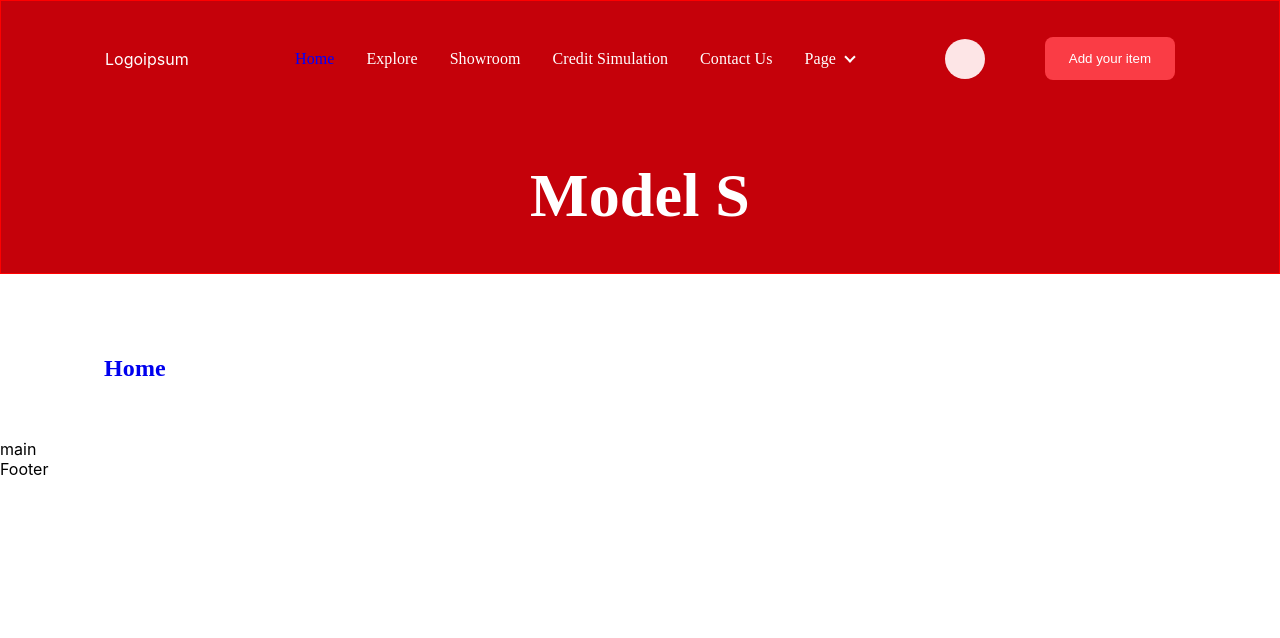
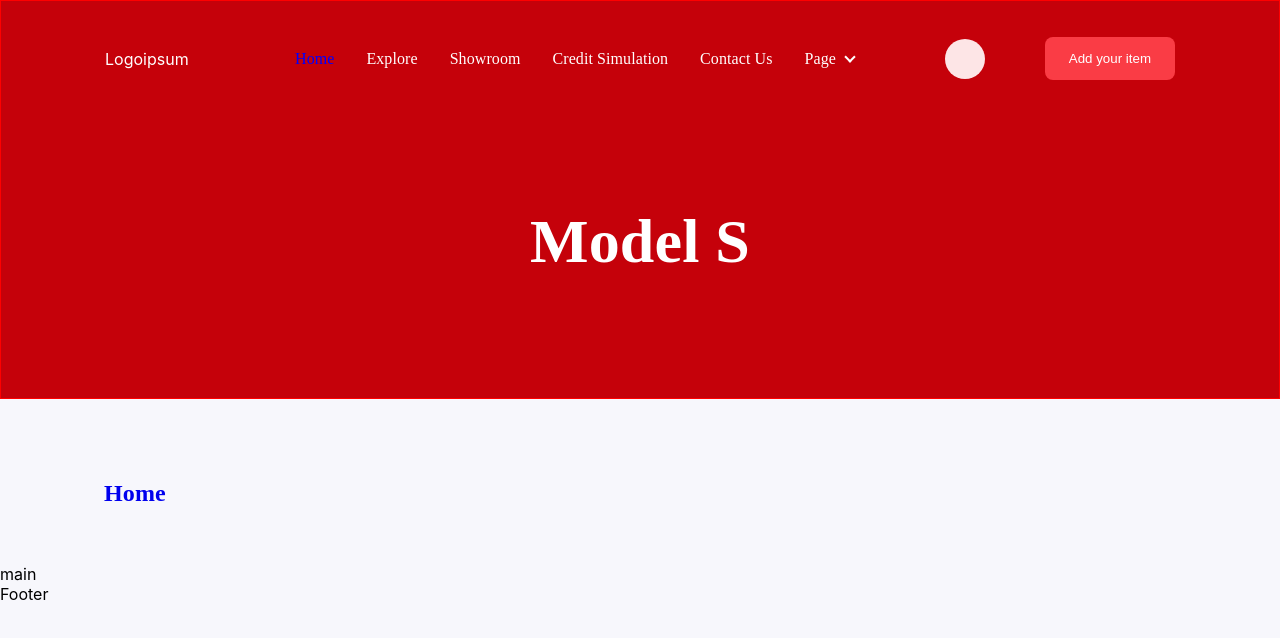
Before and after one commit to bandvov/scss-1, a React (Create React App) app: page / in a window 1280 px wide. Shown: the top 638 px of the page. Built offline with nearby package versions, Linux system fonts and the light colour scheme.

Commit message:
small styles tweak

```diff
--- a/src/components/NavMenu/NavMenu.module.scss
+++ b/src/components/NavMenu/NavMenu.module.scss
@@ -1,3 +1,5 @@
+@use '../../mixins.scss' as *;
+
 .menulist {
   padding: 0;
   list-style: none;
@@ -22,8 +24,7 @@
 }
 .menu__item a {
   text-decoration: none;
-  font-family: 'Mulish';
-  font-style: normal;
+  @include setFont();
   font-weight: 400;
   font-size: 16px;
   line-height: 120%;
--- a/src/components/NavMenuAction/NavMenuAction.module.scss
+++ b/src/components/NavMenuAction/NavMenuAction.module.scss
@@ -1,4 +1,5 @@
 @use '../../mixins.scss' as *;
+
 .navmenuaction {
   width: 230px;
   display: grid;
--- a/src/components/breadcrumbs/Breadcrumbs.module.scss
+++ b/src/components/breadcrumbs/Breadcrumbs.module.scss
@@ -29,5 +29,5 @@
   font-size: 24px;
   line-height: 120%;
   letter-spacing: 0.005em;
-  margin:0 16px;
+  margin:0 8px;
 }
--- a/src/components/header/Header.module.scss
+++ b/src/components/header/Header.module.scss
@@ -1,3 +1,5 @@
+@use '../../mixins.scss' as *;
+
 header {
   border: 1px solid red;
   display: grid;
@@ -19,7 +21,7 @@ header {
 }
 .navcontainer {
   align-items: center;
-  padding: 36px 104px;
+  padding: 36px 104px 0;
   display: grid;
   grid-template-columns: 190px 1fr 1fr;
 }
@@ -28,3 +30,12 @@ header {
   text-decoration: none;
   width: max-content;
 }
+.header__copy {
+  margin: 124px 0 120px;
+ @include setFont();
+  font-weight: 700;
+  font-size: 62px;
+  line-height: 120%;
+  text-align: center;
+  letter-spacing: 0.003em;
+}
--- a/src/index.scss
+++ b/src/index.scss
@@ -5,6 +5,7 @@ body {
     sans-serif;
   -webkit-font-smoothing: antialiased;
   -moz-osx-font-smoothing: grayscale;
+  background-color: var(--light-gray);
 }
 
 code {
@@ -18,7 +19,9 @@ code {
  --black: #000000;
  --black-1: #11142D;
  --gray: #92929D;
+ --gray-2: #E2E2EA;
  --light-gray:  #F7F7FC;
  --light-red: #FDE5E6;
  --standard-border-radius: 8px;
+
 }
```
